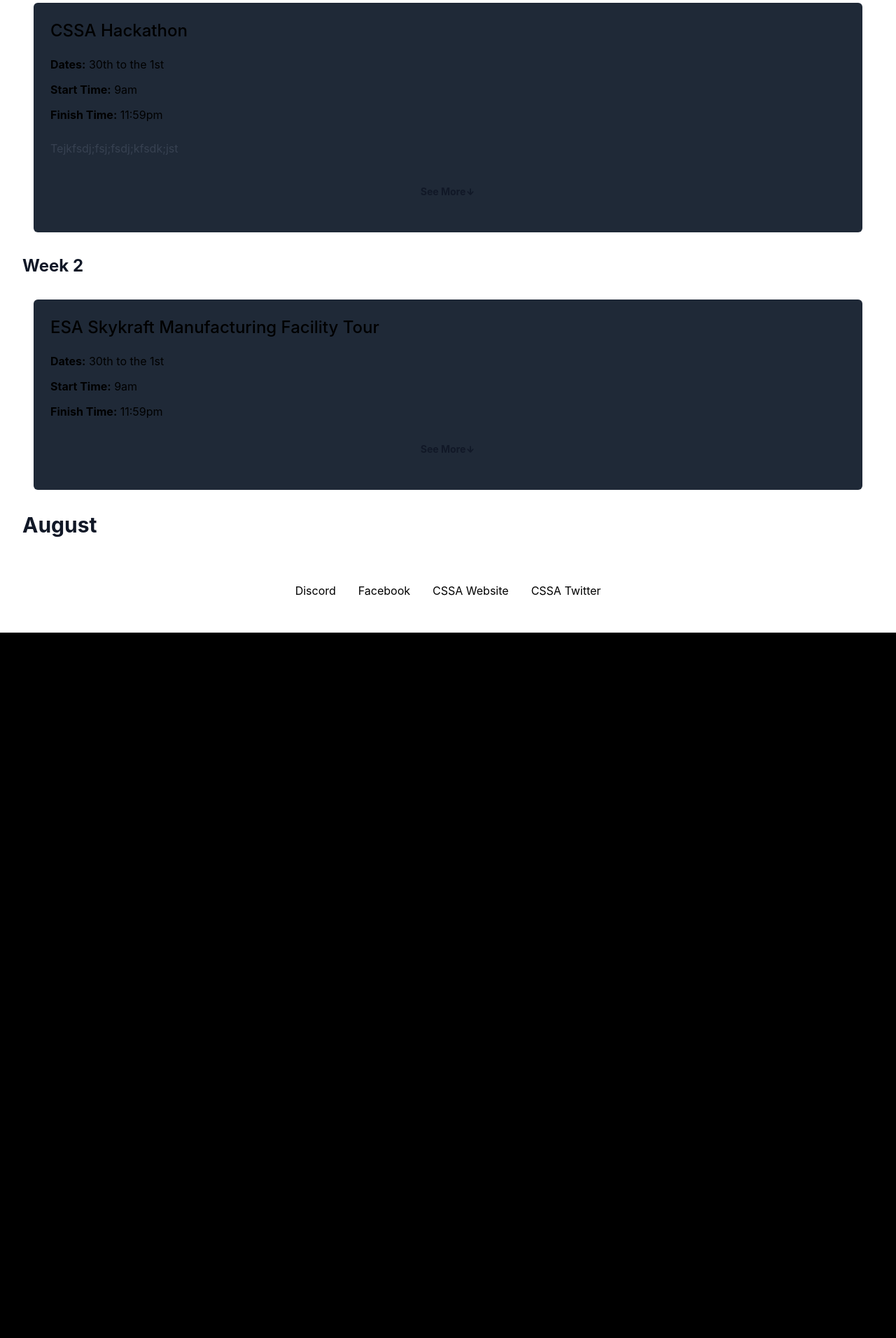
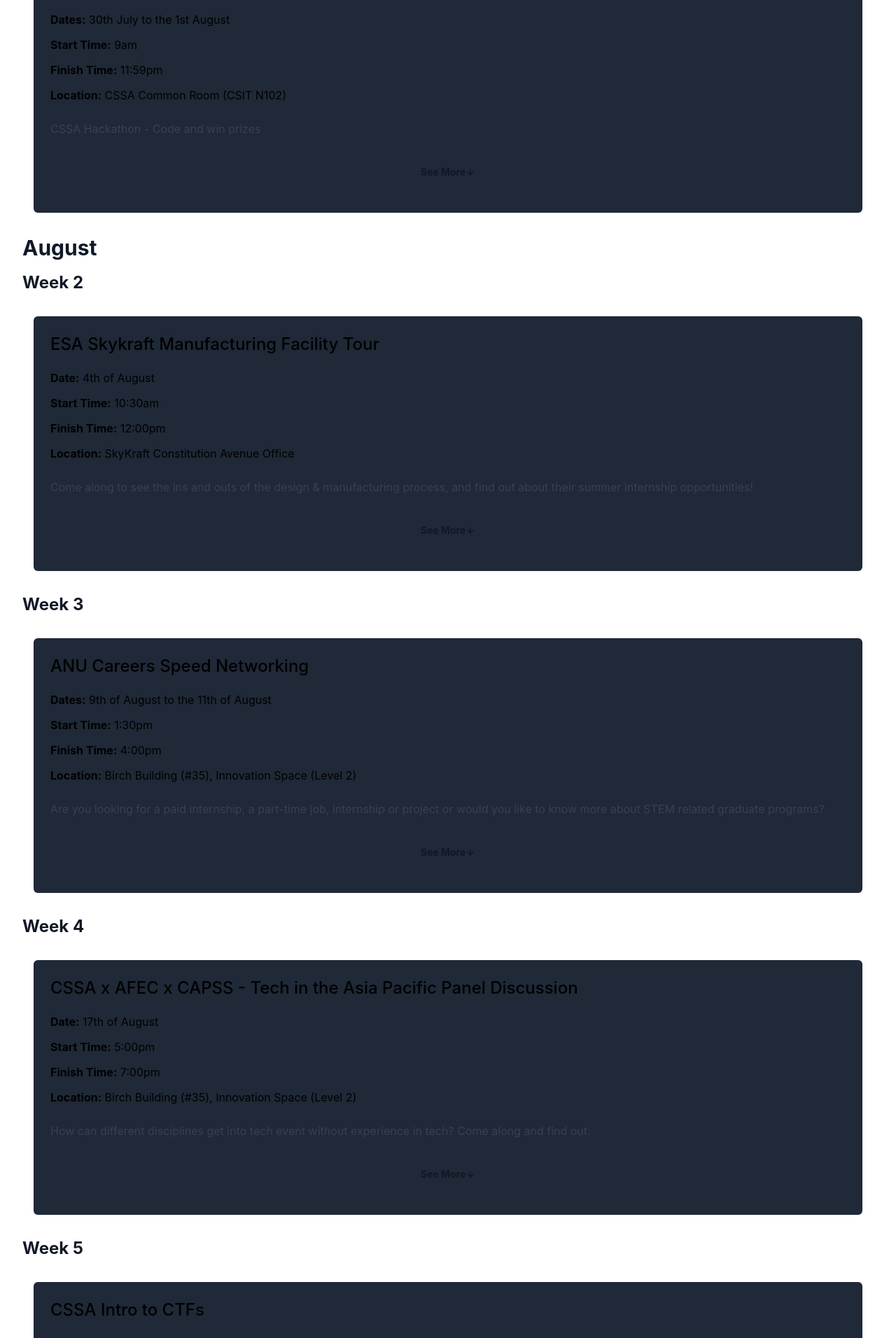
Before and after one commit to zevelopa/eventscalendar, a Next.js app: page / in a window 1280 px wide. Shown: the part 420-2332 px from the top of the page at 70% size. Before the commit the page ends 1324 px from the top, so only its background shows below. Built offline with nearby package versions, Linux system fonts and the light colour scheme.

Commit message:
added events

```diff
--- a/components/Calendar.js
+++ b/components/Calendar.js
@@ -35,7 +35,7 @@
 };
 
 
-const Event = ({ children, shortDescription="", classStyle={}, title, anchor=title, week="", date="", startDate="", endDate="", startTime="", endTime="", facebookURL="", discordEvent="", URL="", URLName="", Image="", ImageAlt="", ImageWidth="200", ImageHeight="200"}) => {
+const Event = ({ children, shortDescription="", classStyle={}, title, anchor=title, week="", date="", startDate="", endDate="", startTime="", endTime="", facebookURL="", discordEvent="", URL="", URLName="", location="", image="", imageAlt="", imageWidth="200", imageHeight="200"}) => {
 
     const [isShowingMore, showMore] = useState(false);
 
@@ -62,7 +62,7 @@
                 }
 
                 {date != "" &&
-                    <p className='pb-2 pt-1'><strong>Date:</strong>Date: {date}</p>
+                    <p className='pb-2 pt-1'><strong>Date:</strong> {date}</p>
                 }
 
                 {startDate != "" && endDate != "" &&
@@ -75,6 +75,10 @@
 
                 {endTime != "" &&
                     <p className='pb-2 pt-1'><strong>Finish Time:</strong> {endTime}</p>
+                }
+
+                {location != "" &&
+                    <p className='pb-2 pt-1'><strong>Location:</strong> {location}</p>
                 }
 
                 {shortDescription != "" && !isShowingMore &&
@@ -117,7 +121,7 @@
                                 </div>
                             }
 
-                            {Image !="" &&
+                            {/* {Image !="" &&
                                 // <Image src={Image}/>
                                 <Image
                                     src={Image}
@@ -125,11 +129,11 @@
                                     width={ImageWidth}
                                     height={ImageHeight}
                                     placeholder="blur"/>
-                            }
+                            } */}
 
-                            <ShowImage src="/images/hackathon2-modifiedtext.png"></ShowImage>
+                            {/* <ShowImage src="/images/hackathon2-modifiedtext.png"></ShowImage> */}
 
-                            {/* <p className="text-gray-700 dark:text-gray-300 py-4">{children}</p> */}
+                            <p className="text-gray-700 dark:text-gray-300 py-4">{children}</p>
 
                             <button
                             type="button"
@@ -170,26 +174,85 @@
     return (
         <div className='container mx-auto'>
             <h3 className="font-bold text-4xl md:text-4xl mb-4 mt-8 text-black dark:text-white pb-5">
-                Upcoming 2022 Events
+                Current or Upcoming 2022 Events
             </h3>
 
             <Month>July</Month>
             <Week>Week 1</Week>
-            <Event title="CSSA Hackathon" anchor="cssa-hackathon" startDate="30th" endDate="1st" startTime="9am" endTime="11:59pm" discordEvent='https://discord.gg/qFBWNtHNa6?event=1000033510557503578' shortDescription='Tejkfsdj;fsj;fsdj;kfsdk;jst' image="/images/hackathon2-modifiedtext.png">
-                event description here event description here event description here event description here event description here event description event description hereevent description herehere
+            <Event title="CSSA Hackathon" anchor="cssa-hackathon" startDate="30th July" endDate="1st August" startTime="9am" endTime="11:59pm" discordEvent='https://discord.gg/qFBWNtHNa6?event=1000033510557503578' shortDescription='CSSA Hackathon - Code and win prizes' location="CSSA Common Room (CSIT N102)">
+                Come along to our <strong>Hackathon</strong> in our common room (CSIT N102) - See more details and the prize list at <strong><a href="https://cssa.club/hackathon" className='hover:font-extrabold' rel="noopener noreferrer" target="_blank">cssa.club/hackathon</a></strong>. You can also see more in our <strong><a href="https://cssa.club/discord" className='hover:font-extrabold' rel="noopener noreferrer" target="_blank">cssa.club/discord</a></strong>.
 
             </Event>
 
+            <Month>August</Month>
             <Week>Week 2</Week>
-            <Event title="ESA Skykraft Manufacturing Facility Tour" anchor="skykraft-tour" startDate="30th" endDate="1st" startTime="9am" endTime="11:59pm" facebookURL='https://www.facebook.com/208875825871192/posts/pfbid0dpGMQ5Tmctpyc4shxkc9vh1P51Xah8Tc6aL2PvMmFYoh1SfHkbU3JmY3DWYtfWyrl/'>
-                event description here
+            <Event title="ESA Skykraft Manufacturing Facility Tour" anchor="skykraft-tour" date="4th of August" startTime="10:30am" endTime="12:00pm" URL='https://forms.gle/tRTESDWJLpjohBbD6' URLName='EOI Form' shortDescription="Come along to see the ins and outs of the design & manufacturing process, and find out about their summer internship opportunities!" location="SkyKraft Constitution Avenue Office">
+                Skykraft is an Australian Space Services start-up company that is set to launch Australia's largest spacecraft with SpaceX in October this year. It seems there may be an opportunity for Engineering and Computer Science students to tour the skyrkaft facility (located on Constitution Avenue - not too far from ANU). They are on the lookout for potential students over the summer willing to do mechanical, electrical or computing internships. Would you be interested in partnering for this event?
 
             </Event>
 
-
-            <Month anchor={"august"}>August</Month>
+            <Week>Week 3</Week>
+            <Event title="ANU Careers Speed Networking" anchor="speed-networking" startDate="9th of August" endDate="11th of August" startTime="1:30pm" endTime="4:00pm" URL='https://careerhub.anu.edu.au/students/events/Detail/282260' URLName='Registration Form' shortDescription="Are you looking for a paid internship, a part-time job, internship or project or would you like to know more about STEM related graduate programs?" location="Birch Building (#35), Innovation Space (Level 2)">
+            Are you looking for a paid internship, a part-time job, internship or project or would you like to know more about STEM related graduate programs?
+            <br/>
+            <br/>
+            Please join us for an afternoon of speed networking for jobs with some of the coolest startups, innovative companies and public sector agencies in Canberra.
+            <br/>
+            <br/>
+            If you are a student studying a STEM related degree than this is the event for you! You're in demand! It doesn't matter what you are studying, businesses look for the students who are the right  'cultural fit' and have a passion and interest in the organisation.
+            <br/>
+            <br/>
+            Click on the links below to visit the Facebook events
+            <br/>
+            <br/>
+            <strong><a href="https://www.facebook.com/events/465237354941345" className='hover:font-extrabold' rel="noopener noreferrer" target="_blank">Consulting and Industry SPEED Networking Event - 9th of August</a></strong>
+            <br/>
+            <br/>
+            <strong><a href="https://www.facebook.com/events/465237354941345" className='hover:font-extrabold' rel="noopener noreferrer" target="_blank">Government SPEED Networking Event - 10th of August</a></strong>
+            <br/>
+            <br/>
+            <strong><a href="https://www.facebook.com/events/445612494096598" className='hover:font-extrabold' rel="noopener noreferrer" target="_blank">STEM Speed Networking Event - 11th of August</a></strong>
 
 
+            </Event>
+
+            <Week>Week 4</Week>
+            <Event title="CSSA x AFEC x CAPSS - Tech in the Asia Pacific Panel Discussion" anchor="deloitte-digital-event" date="17th of August" startTime="5:00pm" endTime="7:00pm" shortDescription="How can different disciplines get into tech event without experience in tech? Come along and find out." location="Birch Building (#35), Innovation Space (Level 2)">
+                With the tech industry going exponentially, there is more employment demand and salary in the field is increasing. However, not enough people to fill the demand.
+                <br/>
+                <br/>
+                There is a common misconception that to have a job in the tech industry, you must have technical skills or a computing degree. Well, this in fact is not true. AFEC, CSSA and CAPSS society present, “Emerging Tech in the Asia Pacific” hosted by Deloitte Digital and joined by Accenture and EY.
+                <br/>
+                <br/>
+                This will be a panel-style event where each guest speaker will introduce their firms and talk about their experiences in the tech industry and how you can get a break into the industry even if you don't graduate with a STEM degree. This will then break into a Q&A session for the remainder of the hour before ending the panel session, allowing attendees to talk to the panel guests one on one if they are interested in enjoying some light refreshments.
+
+            </Event>
+
+            <Week>Week 5</Week>
+            <Event title="CSSA Intro to CTFs" anchor="intro-ctfs" date="TBA" startTime="TBA" shortDescription="Come to a talk by the ASD about CTFs before giving some challenges a try over some food" location="Hanna Neumann Building, Level 5 (CoLab Foyer)">
+                Come listen to a guest presentation by the ASD about starting with CTF (Capture the Flag) challenges. You will then have an opportunity to network, talk to others about challenges and try some yourself.
+                <br/>
+                <br/>
+                There will be food and some provided infra (VMs) and other technical support to help you get started. This is also a good introduction to the ANU Cyber Security Major, especially COMP2700, COMP3703 and COMP3704.
+            </Event>
+
+            <Month>September</Month>
+            <Week>Teaching Break Week 1</Week>
+            <Event title="CSSA Intro to Algorithms" anchor="intro-algos" date="5th of September" startTime="5:00pm" endTime="7:00pm" shortDescription="Come along and get introduced to algorithms and get a head start or brush up on the types of questions asked in COMP3600" location="Hanna Neumann Building, Level 1, Seminar Room 1.33">
+                Never done much with algorithms or competetive programming? Come and work on a worksheet with others and ask COMP3600 (Algorithms) convener, Hanna Kurniawati, questions about the worksheet or algorithms in general.
+                <br/>
+                <br/>
+                Learn a bit more about time complexities, problem solving and how to approach algorithm style problems.
+            </Event>
+
+            <Month>October</Month>
+            <Week>Week 10</Week>
+            <Event title="Arcitecta Talk" anchor="arcitecta-talk" date="13th of October" startTime="5:00pm" endTime="7:00pm" shortDescription="Come along to a presentation on Arcitecta's vison of data management in preparation for and/or when we reach yottabyte, xenottabyte scales and beyond. Arcitecta also handles petabytes of data for the ANU" location="Birch Building (#35), Innovation Space (Level 2)">
+                Come meet Jason Lohrey, our CTO and Founder, who would love to present to the CSSA and ESA cohorts. He will discuss Arcitecta's vision of data management in preparation for and/or when we reach yottabyte, xenottabyte scales and beyond.
+                <br/>
+                <br/>
+                Arcitecta works with the ANU to handle data in the petabyte scales which is growing rapidly. Andrew Howard from NCI/ANU would be there to give his insights. With the enthusiasm and big thinking between the two of them, attendees will be on the edge of their seats.
+            </Event>
         </div>
     );
 }
--- a/components/Footer.js
+++ b/components/Footer.js
@@ -2,10 +2,21 @@
     return (
         <footer className="mx-auto py-8">
             <div className="flex">
-                <div className="p-4">Discord</div>
-                <div className="p-4">Facebook</div>
-                <div className="p-4">CSSA Website</div>
-                <div className="p-4">CSSA Twitter</div>
+                <div className="p-4 hover:font-bold">
+                    <a href="https://cssa.club/discord">
+                        Discord
+                    </a>
+                </div>
+                <div className="p-4 hover:font-bold">
+                    <a href="https://www.facebook.com/anucssa">
+                        Facebook
+                    </a>
+                </div>
+                <div className="p-4 hover:font-bold">
+                    <a href="https://cssa.club/">
+                        CSSA Website
+                    </a>
+                </div>
             </div>
         </footer>
 
--- a/components/Header.js
+++ b/components/Header.js
@@ -13,7 +13,7 @@
                 </h2>
 
             </div>
-            <Nav/>
+            {/* <Nav/> */}
         </div>
     )
 }
```
Also changed, not shown: 1 other file (tests, documents, lock files or other folders).
